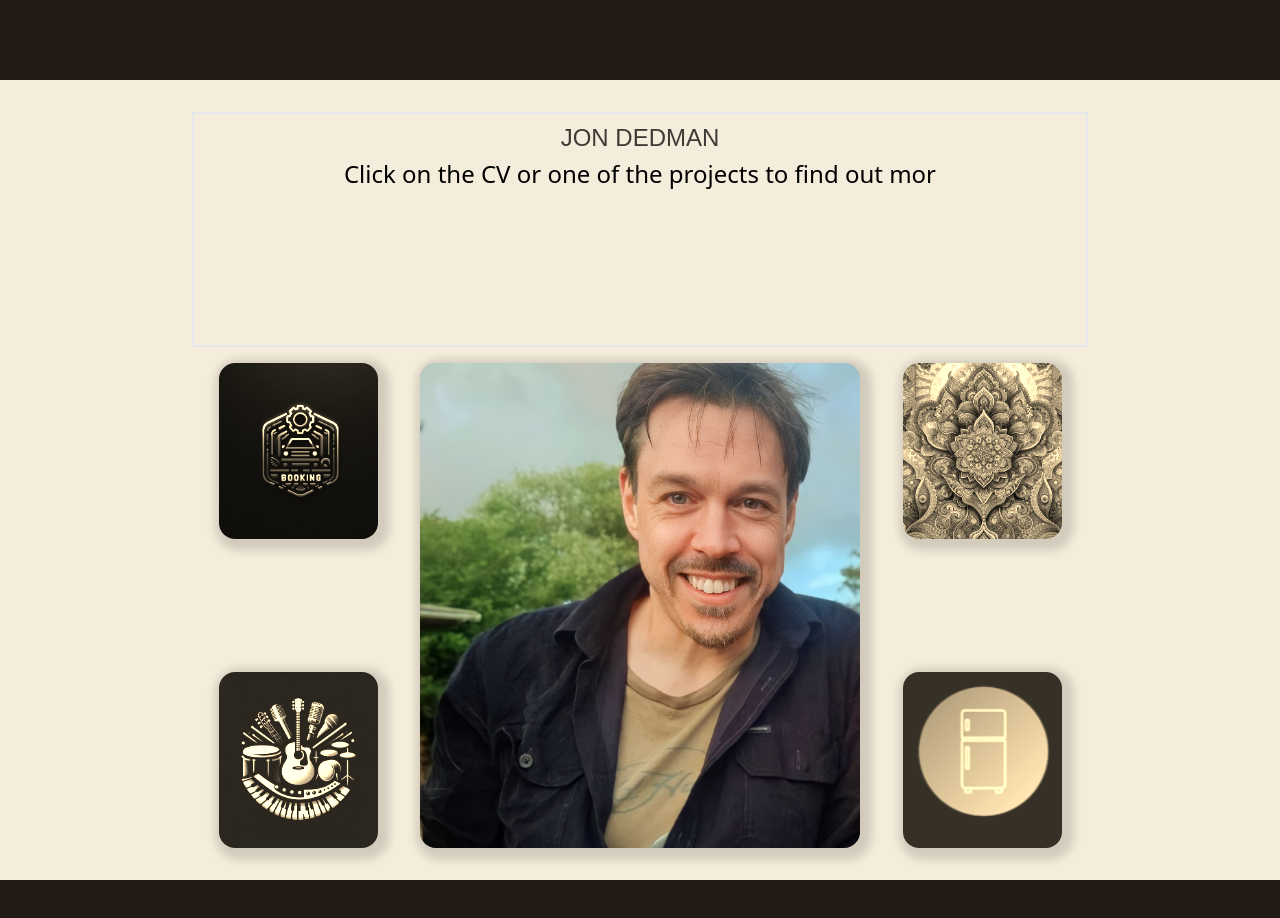
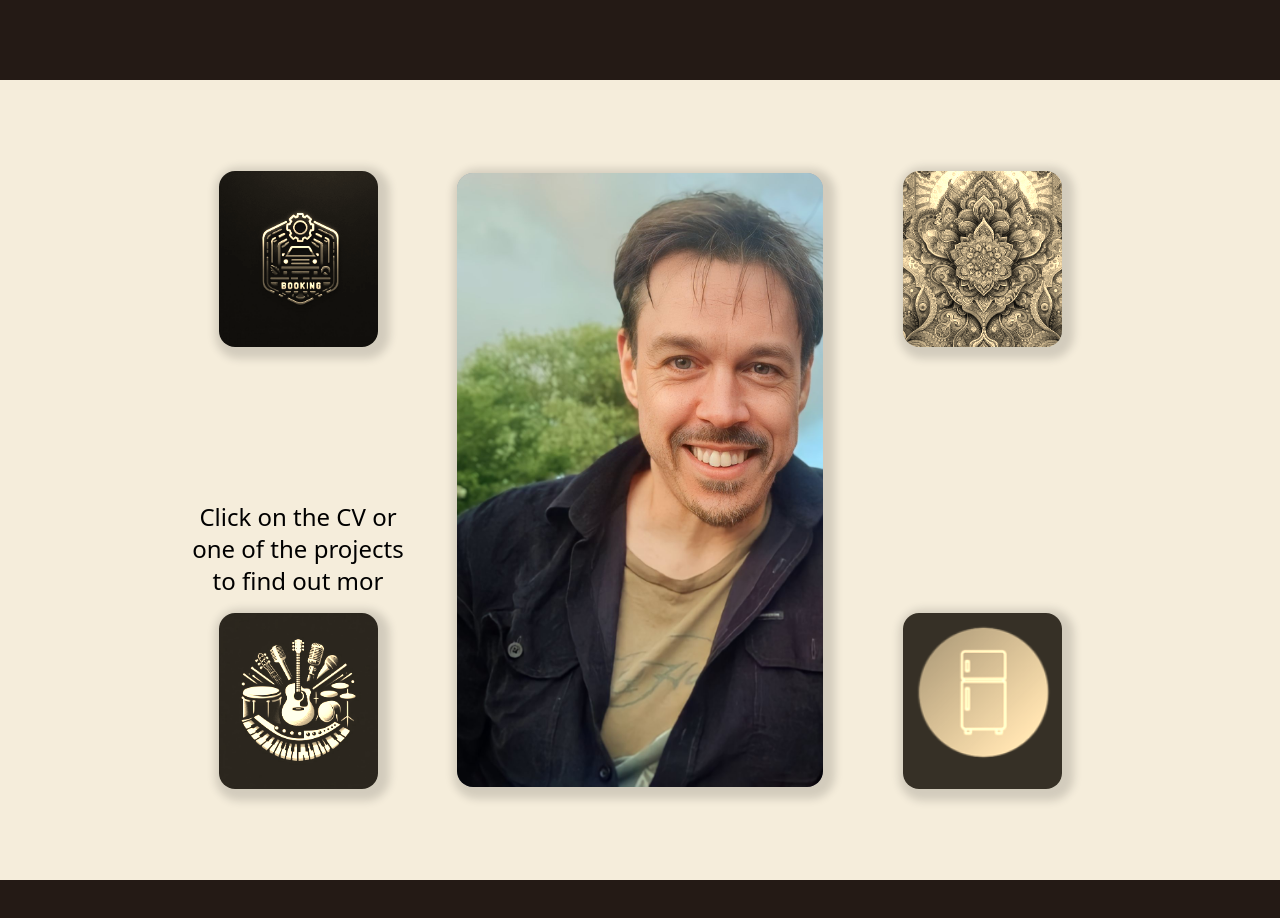
Before and after one commit to jondedman/portfolio, a React (Vite) app: page / in a window 1280 px wide. Built offline with nearby package versions, Linux system fonts and the light colour scheme.

Commit message:
adjust size of central image and alignment of satelite images

```diff
--- a/src/GameBoardCenter.jsx
+++ b/src/GameBoardCenter.jsx
@@ -30,7 +30,7 @@ function GameBoardCenter({ isFlipped, backContent }) {
 	}
 	return (
 		<div
-			className={`col-start-2 row-start-2 col-span-2 row-span-2 flip-card ${
+			className={`col-start-2 row-start-1 col-span-2 row-span-3 h-5/6 w-5/6 mx-auto my-auto flip-card ${
 				isFlipped ? "flipped" : ""
 			}`}
 		>
--- a/src/Gameboard.jsx
+++ b/src/Gameboard.jsx
@@ -31,20 +31,20 @@ function GameBoard() {
 					<li>Twitter</li>
 				</ul>
 			</div> */}
-			<div className="col-start-1 row-start-1 col-span-4 row-span-1 border-2 border-back p-2">
-				{/* <h1 className="text-3xl ">Jon Dedman portfolio</h1> */}
-				<div className="justify-center">
+			{/* <div className="col-start-1 row-start-1 col-span-4 row-span-1 border-2 border-back p-2"> */}
+			{/* <h1 className="text-3xl ">Jon Dedman portfolio</h1> */}
+			{/* <div className="justify-center">
 					<h1 className=" font-poppins opacity-75 text-sm sm:text-base md:text-lg lg:text-xl xl:text-2xl text-center mb-1">
 						JON DEDMAN
 					</h1>
-				</div>
-				<Instructions />
-			</div>
+				</div> */}
+			<Instructions />
+			{/* </div> */}
 			{/* <div className="col-start-4 row-start-1 col-span-1 row-span-1">
 				<h1>CV</h1>
 			</div> */}
 
-			<div className="col-start-4 row-start-2 col-span-1 row-span-1 h-full w-full flex justify-start items-start">
+			<div className="col-start-4 row-start-1 col-span-1 row-span-1 h-full w-full flex justify-end items-end">
 				<div
 					className="h-3/4 w-3/4 mx-auto"
 					onClick={() => handleClick("jaipur")}
@@ -59,7 +59,7 @@ function GameBoard() {
 				</div>
 			</div>
 
-			<div className="col-start-1 row-start-2 col-span-1 row-span-1 h-full w-full flex justify-end items-start">
+			<div className="col-start-1 row-start-1 col-span-1 row-span-1 h-full w-full flex justify-end items-end">
 				<div
 					onClick={() => handleClick("jaipur")}
 					className="h-3/4 w-3/4 mx-auto"
@@ -73,7 +73,7 @@ function GameBoard() {
 				</div>
 			</div>
 
-			<div className="col-start-1 row-start-3 col-span-1 row-span-1 h-full w-full flex justify-end items-end">
+			<div className="col-start-1 row-start-3 col-span-1 row-span-1 h-full w-full flex justify-start items-start">
 				<div
 					onClick={() => handleClick("jaipur")}
 					className="h-3/4 w-3/4 mx-auto"
@@ -87,7 +87,7 @@ function GameBoard() {
 				</div>
 			</div>
 
-			<div className="col-start-4 row-start-3 col-span-1 row-span-1 h-full w-full flex justify-start items-end">
+			<div className="col-start-4 row-start-3 col-span-1 row-span-1 h-full w-full flex justify-start items-start">
 				<div
 					className="h-3/4 w-3/4 mx-auto"
 					onClick={() => handleClick("what can i eat")}
```
